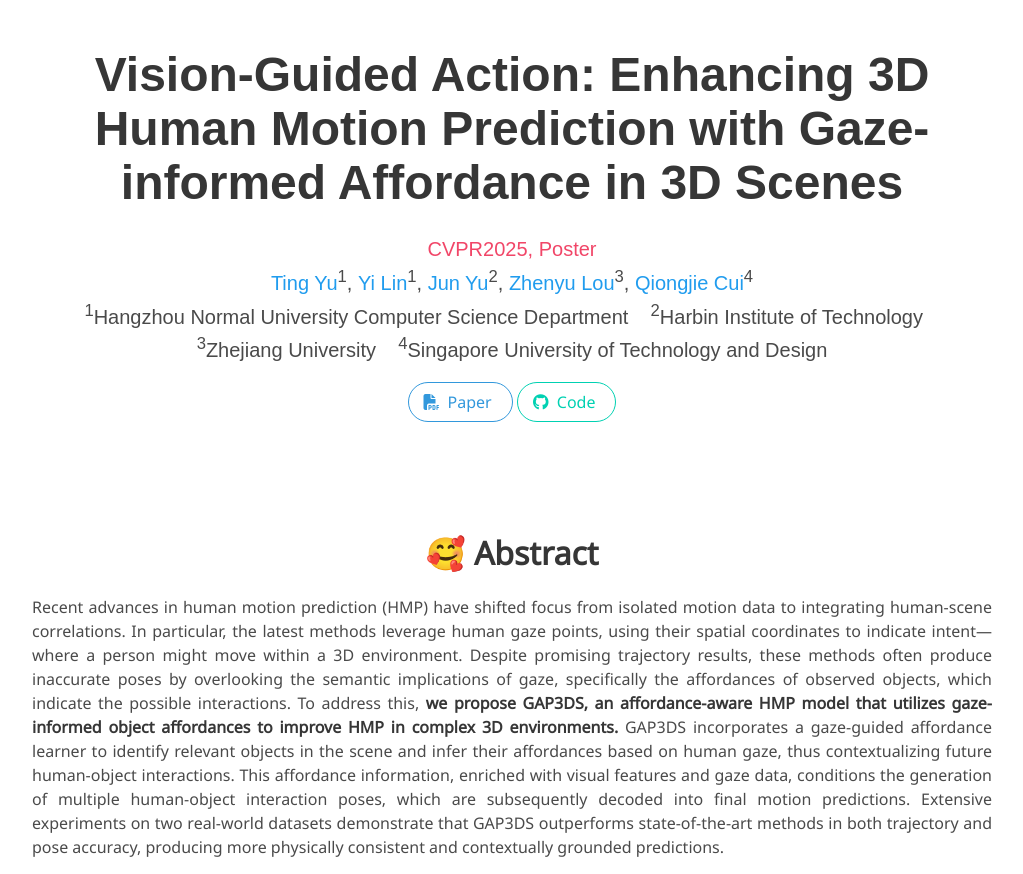
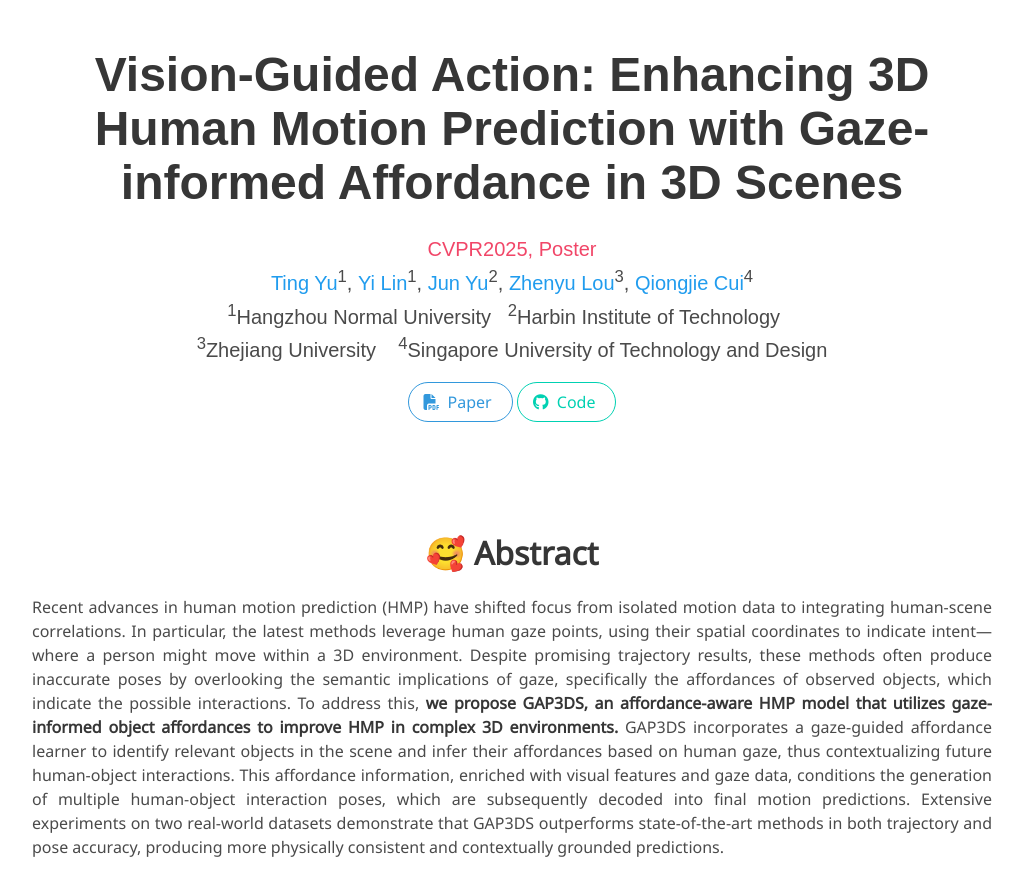
Before and after one commit to GAP3DS/GAP3DS.github.io, a plain HTML site: page index.html in a window 1280 px wide. Shown: the top 874 px of the page, without its empty margins (128-1151 px from the left). Drawn offline with nearby package versions, Linux system fonts and the light colour scheme; some icons are missing; a web font is replaced by a local one.

Commit message:
update the readme.md

```diff
--- a/index.html
+++ b/index.html
@@ -84,7 +84,7 @@
             </div>
 
             <div class="is-size-5 publication-authors">
-              <span class="author-block"><sup>1</sup>Hangzhou Normal University Computer Science Department &nbsp;&nbsp;
+              <span class="author-block"><sup>1</sup>Hangzhou Normal University&nbsp;&nbsp;
                 <sup>2</sup>Harbin Institute of Technology &nbsp;&nbsp;
                 <br>
                 <sup>3</sup>Zhejiang University &nbsp;&nbsp;
```
